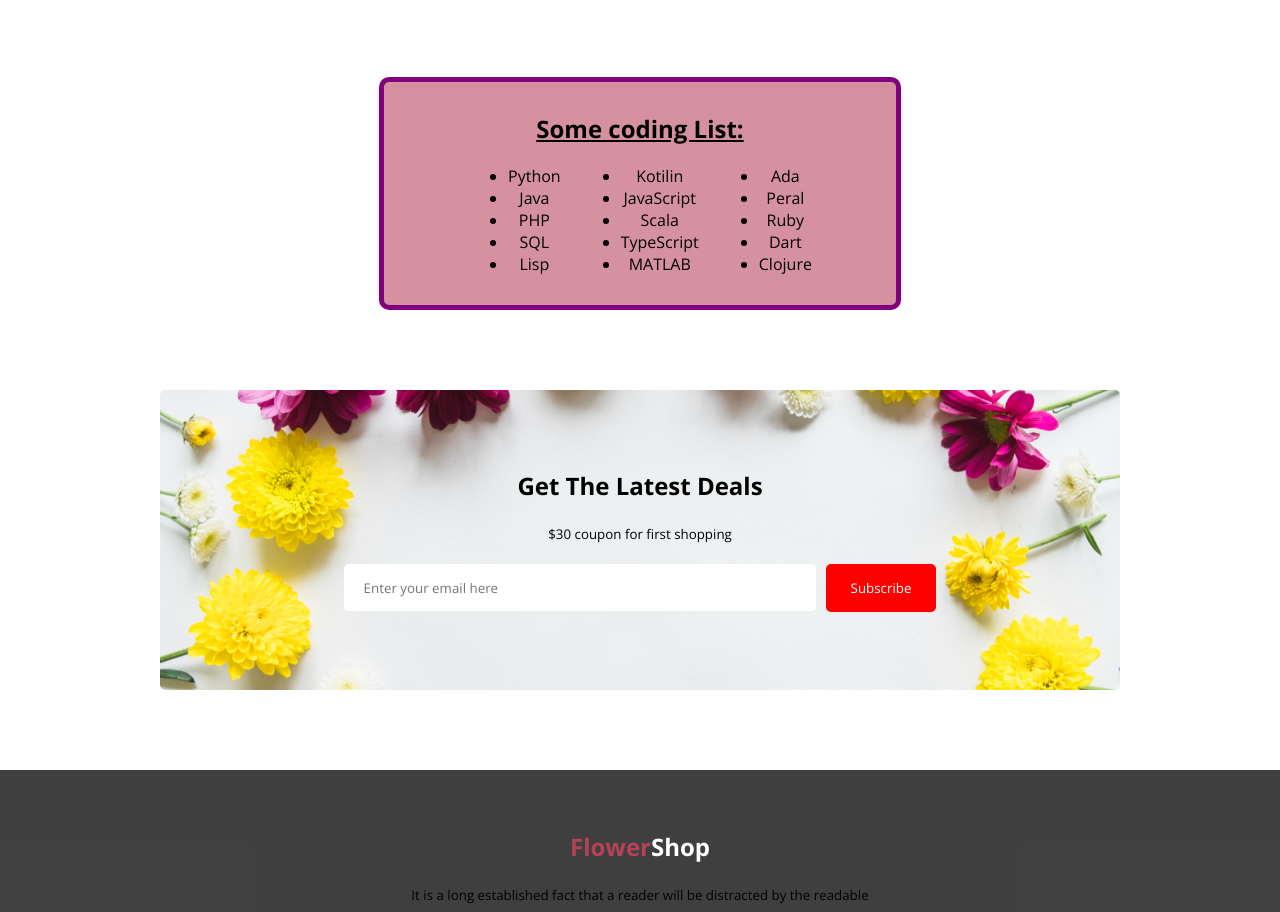
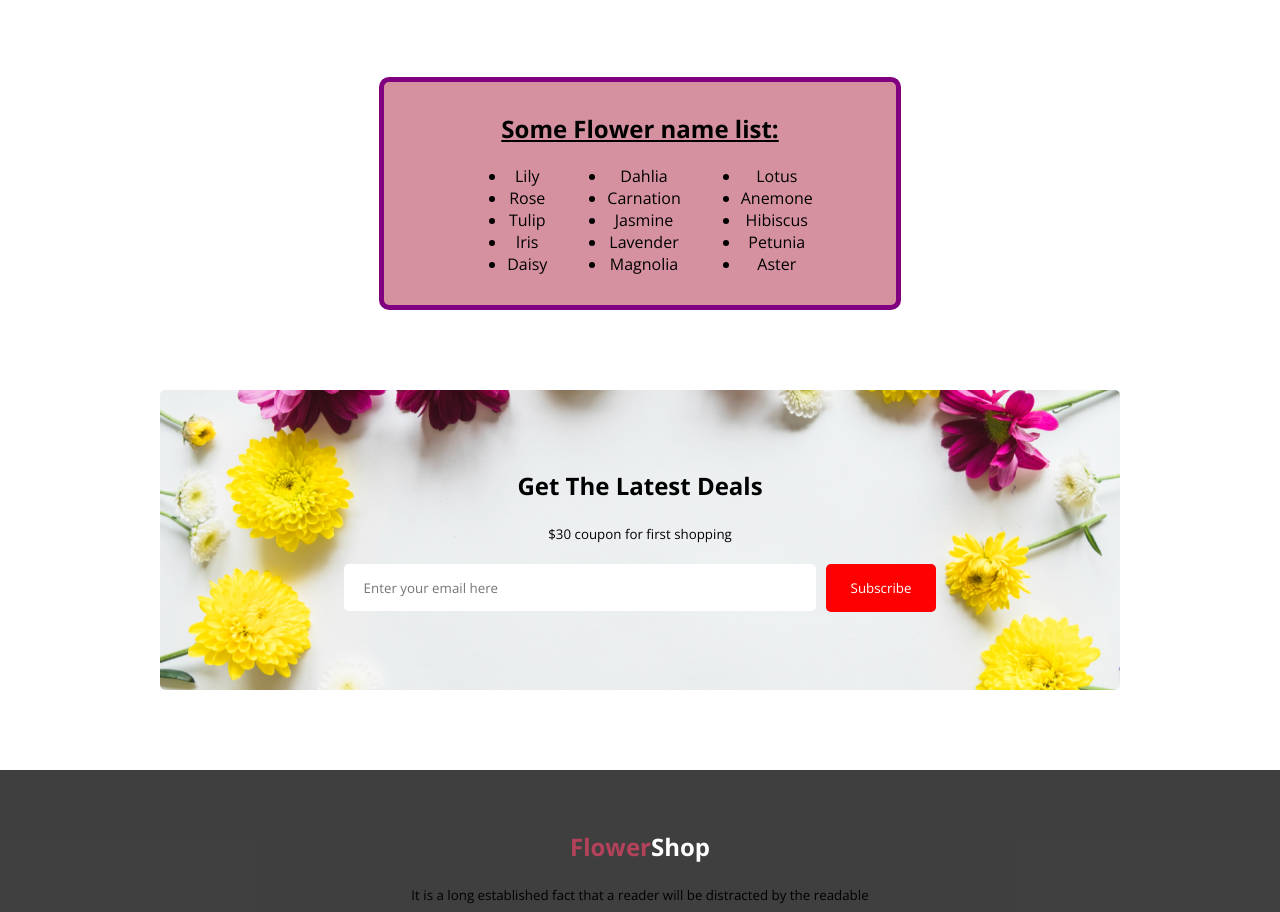
Before and after one commit to jiku88/one-assignment, a plain HTML site: page index.html in a window 1280 px wide. Shown: the part 2462-3374 px from the top of the page. Drawn offline with nearby package versions, Linux system fonts and the light colour scheme.

Commit message:
finaly complite

```diff
--- a/index.html
+++ b/index.html
@@ -102,28 +102,28 @@
         <!-- Extra bonus section -->
         <div class="Extra-section">
             <div class="main-div">
-                <h2> Some coding List:</h2>
+                <h2> Some Flower name list:</h2>
                 <div class="left-side">
                     <ul>
-                        <li>Python</li>
-                        <li>Java</li>
-                        <li>PHP</li>
-                        <li>SQL</li>
-                        <li>Lisp</li>
+                        <li>Lily</li>
+                        <li>Rose</li>
+                        <li>Tulip</li>
+                        <li>lris</li>
+                        <li>Daisy</li>
                     </ul>
                     <ul>
-                        <li>Kotilin</li>
-                        <li>JavaScript</li>
-                        <li>Scala</li>
-                        <li>TypeScript</li>
-                        <li>MATLAB</li>
+                        <li>Dahlia</li>
+                        <li>Carnation</li>
+                        <li>Jasmine</li>
+                        <li>Lavender</li>
+                        <li>Magnolia</li>
                     </ul>
                     <ul>
-                        <li>Ada</li>
-                        <li>Peral</li>
-                        <li>Ruby</li>
-                        <li>Dart</li>
-                        <li>Clojure</li>
+                        <li>Lotus</li>
+                        <li>Anemone</li>
+                        <li>Hibiscus</li>
+                        <li>Petunia</li>
+                        <li>Aster</li>
                     </ul>
                 </div>
             </div>
```
